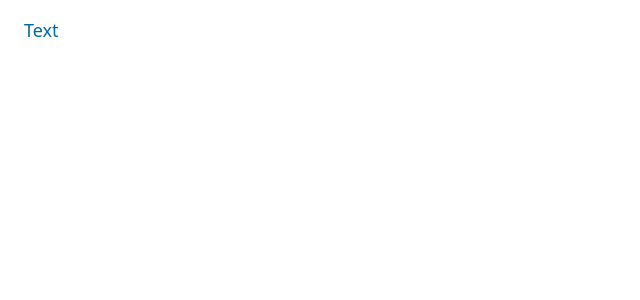
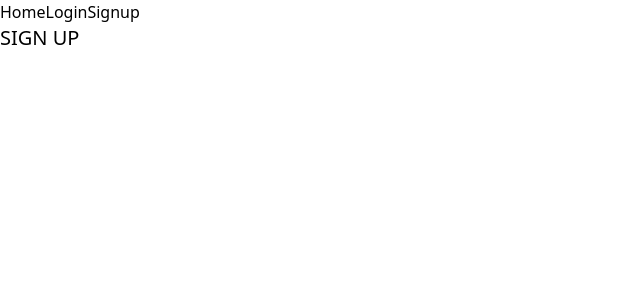
Before and after one commit to Vie0n/surview, a React (Vite) app: page /signup in a window 1280 px wide. Shown: the top 300 px of the page, without its empty margins (0-640 px from the left). Built offline with nearby package versions, Linux system fonts and the light colour scheme.

Commit message:
Add basic routing

```diff
--- a/src/App.tsx
+++ b/src/App.tsx
@@ -1,9 +1,15 @@
 import React from 'react'
 import ReactDOM from 'react-dom/client'
+
+// Styles
 import './App.css'
+
+// Router
+import { RouterProvider } from 'react-router-dom'
+import AppRouter from './AppRouter'
 
 ReactDOM.createRoot(document.getElementById('root') as HTMLElement).render(
   <React.StrictMode>
-    <h1 className="text-lg py-4 px-6 text-sky-700">Text</h1>
+    <RouterProvider router={AppRouter} />
   </React.StrictMode>,
 )
--- /dev/null
+++ b/src/AppRouter.tsx
@@ -0,0 +1,33 @@
+import { createBrowserRouter } from 'react-router-dom'
+
+// Routes
+import RootRoute from './routes/RootRoute'
+import ErrorRoute from './routes/ErrorRoute'
+
+import HomeRoute from './routes/HomeRoute'
+import LoginRoute from './routes/LoginRoute'
+import SignupRoute from './routes/SignupRoute'
+
+const AppRouter = createBrowserRouter([
+  {
+    path: '/',
+    element: <RootRoute />,
+    errorElement: <ErrorRoute />,
+    children: [
+      {
+        path: '/home',
+        element: <HomeRoute />
+      },
+      {
+        path: '/login',
+        element: <LoginRoute />
+      },
+      {
+        path: '/signup',
+        element: <SignupRoute />
+      }
+    ]
+  }
+])
+
+export default AppRouter
--- /dev/null
+++ b/src/components/Navbar.tsx
@@ -0,0 +1,14 @@
+import NavbarItem from './NavbarItem'
+
+
+export default function Navbar() {
+  return (
+    <nav>
+      <ul>
+        <NavbarItem redirect='/home' text='Home' />
+        <NavbarItem redirect='/login' text='Login' />
+        <NavbarItem redirect='/signup' text='Signup' />
+      </ul>
+    </nav>
+  )
+}
--- /dev/null
+++ b/src/components/NavbarItem.tsx
@@ -0,0 +1,14 @@
+import { Link } from "react-router-dom";
+
+interface INavbarItemProps {
+  text: string,
+  redirect: string
+}
+
+export default function NavbarItem(props: INavbarItemProps) {
+  return (
+    <Link to={ props.redirect }>
+      { props.text }
+    </Link>
+  )
+}
--- /dev/null
+++ b/src/routes/ErrorRoute.tsx
@@ -0,0 +1,20 @@
+import { useRouteError, isRouteErrorResponse } from 'react-router-dom'
+
+export default function Error() {
+  const error = useRouteError()
+
+  if (isRouteErrorResponse(error)) {
+    return (
+      <div>
+        <h1>Wystąpił błąd przekierowania</h1>
+        <p>{ error.statusText }</p>
+      </div>
+    )
+  }
+
+  return (
+    <div>
+      <h1>Wystąpił nieznany błąd przekierowania</h1>
+    </div>
+  )
+}
--- /dev/null
+++ b/src/routes/HomeRoute.tsx
@@ -0,0 +1,8 @@
+
+export default function HomeRoute() {
+  return (
+    <div>
+      <p className="text-xl">HOME</p>
+    </div>
+  )
+}
--- /dev/null
+++ b/src/routes/LoginRoute.tsx
@@ -0,0 +1,8 @@
+
+export default function LoginRoute() {
+  return (
+    <div>
+      <p className="text-xl">LOGIN</p>
+    </div>
+  )
+}
--- /dev/null
+++ b/src/routes/RootRoute.tsx
@@ -0,0 +1,14 @@
+import { Outlet } from 'react-router-dom'
+
+import Navbar from '../components/Navbar'
+
+export default function RootRoute() {
+  return (
+    <>
+      <Navbar />
+      <div>
+        <Outlet />
+      </div>
+    </>
+  )
+}
--- /dev/null
+++ b/src/routes/SignupRoute.tsx
@@ -0,0 +1,8 @@
+
+export default function SignupRoute() {
+  return (
+    <div>
+      <p className="text-xl">SIGN UP</p>
+    </div>
+  )
+}
```
